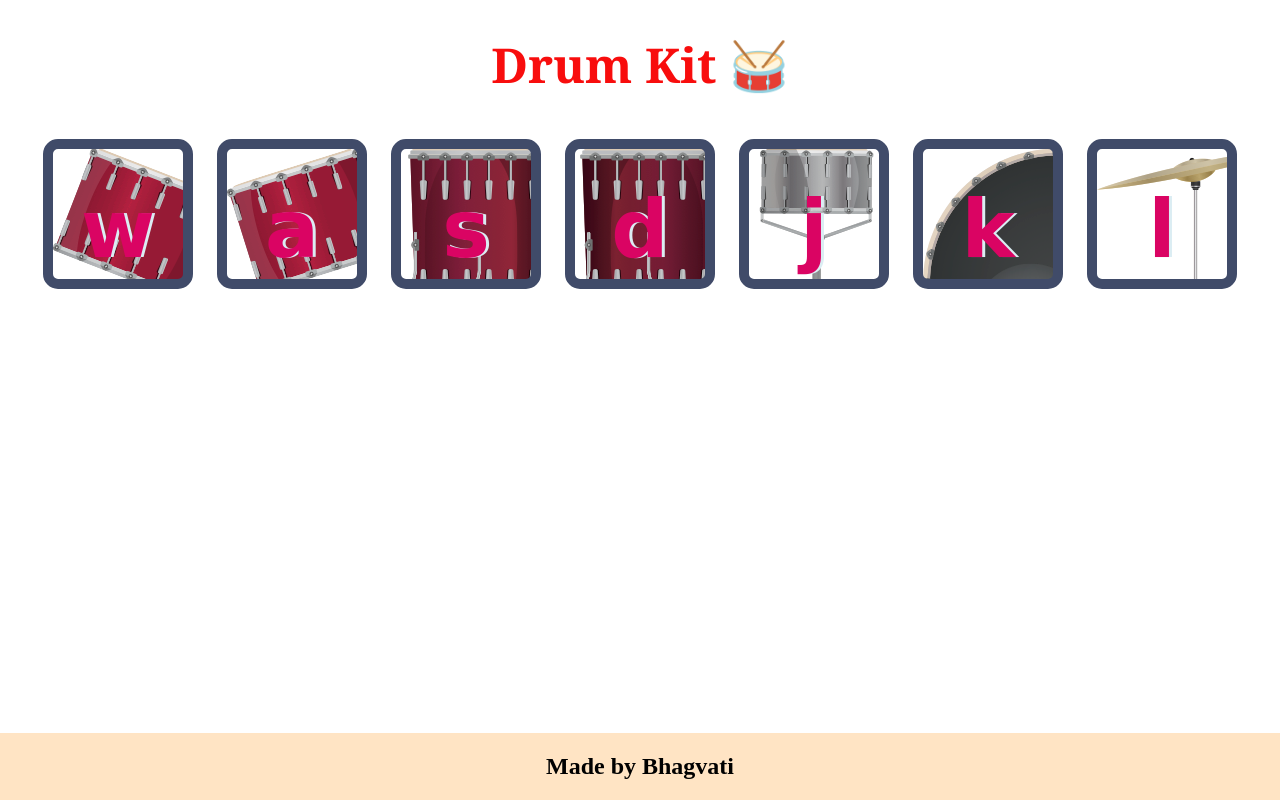
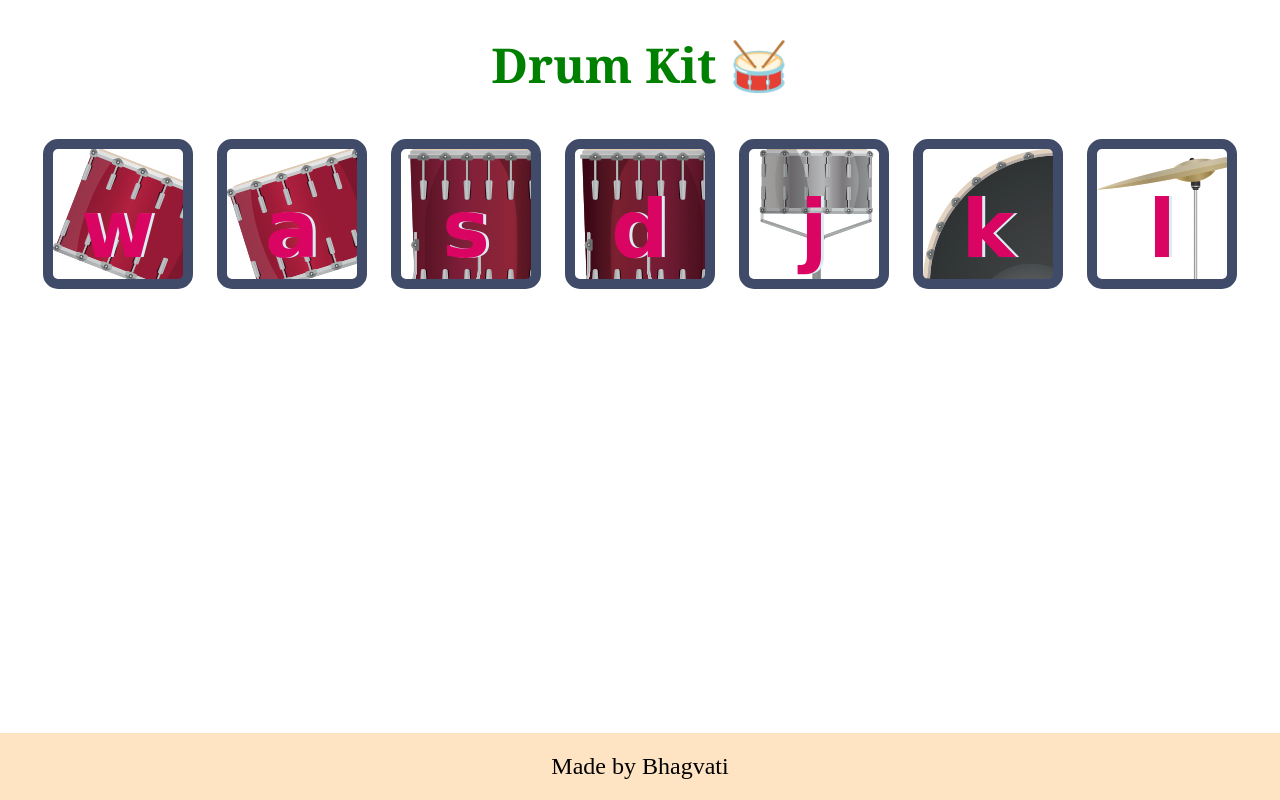
Before and after one commit to Bhagvati-Gaikwad/Drum-kit, a plain HTML site: page index.html in a window 1280 px wide. Drawn offline with Linux system fonts and the light colour scheme.

Commit message:
Update styles.css

```diff
--- a/styles.css
+++ b/styles.css
@@ -7,7 +7,7 @@ h1 {
     text-align: center;
     font-family: Georgia, 'Times New Roman', Times, serif;
     font-size: 3rem; /* Increase font size */
-    color: rgb(248, 13, 13);
+    color: green;
     font-weight: bold; /* Make it bold */
 }
 
@@ -48,7 +48,6 @@ footer {
     text-align: center;
     font-size: 1.5rem; /* Increase text size */
     padding: 20px 0; /* Add vertical padding */
-    font-weight: bold; /* Make text bold */
 }
 
 
```
